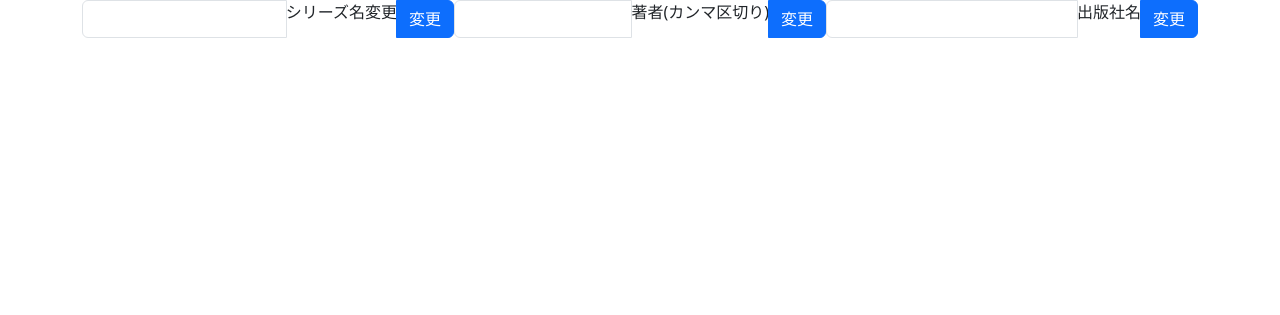
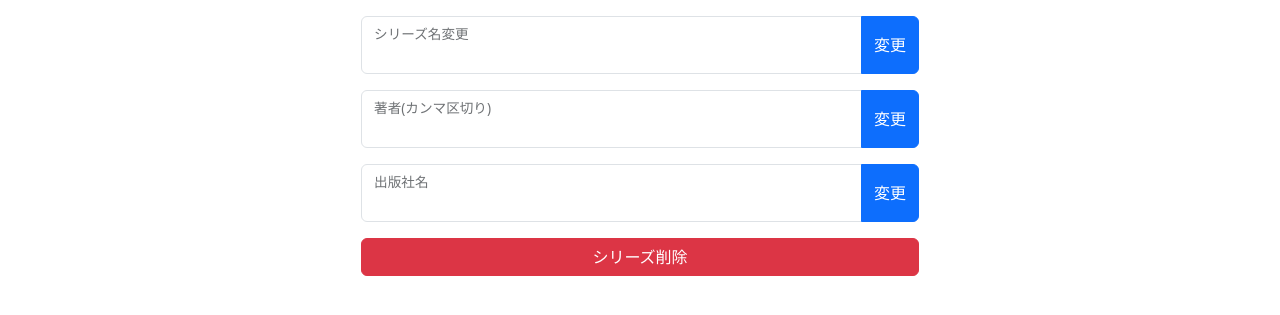
Before and after one commit to Paspenta/Paspenta_bookmanager, a Flask app: template bookmanager/templates/series_edit.html in a window 1280 px wide. Shown: the part 56-371 px from the top of the page. Run offline with Flask 3, Linux system fonts and the light colour scheme; the template is opened without the code that fills it, so the values that code supplies are empty.

Commit message:
fix series_edit layout

```diff
--- a/bookmanager/templates/series_edit.html
+++ b/bookmanager/templates/series_edit.html
@@ -3,34 +3,49 @@
 {% set title = "シリーズ編集"%}
 
 {% block content %}
-    <div class="container d-flex justify-content-center">
+    <div class="container d-flex justify-content-center mt-3">
         <form method="post" class="w-50">
             <input type="hidden" name="SeriesID" value="{{ SeriesData['SeriesID'] }}">
             <input type="hidden" name="category" value="SeriesName">
             <div class="input-group mb-3">
+                <div class="form-floating">
                     <input type="text" class="form-control" id="NewSeriesName">
                     <label for="NewSeriesName">シリーズ名変更</label>
+                </div>
                 <button class="btn btn-primary" type="submit" id="NewSeriesNameSubmit">変更</button>
             </div>
         </form>
+    </div>
+    <div class="container d-flex justify-content-center">
         <form method="post" class="w-50">
             <input type="hidden" name="SeriesID" value="{{ SeriesData['SeriesID'] }}">
             <input type="hidden" name="category" value="Authors">
             <div class="input-group mb-3">
+                <div class="form-floating">
                     <input type="text" class="form-control" id="AuthorsName">
                     <label for="AuthorsName">著者(カンマ区切り)</label>
+                </div>
                 <button class="btn btn-primary" type="submit" id="AuthorsNameSubmit">変更</button>
             </div>
         </form>
+    </div>
+    <div class="container d-flex justify-content-center">
         <form method="post" class="w-50">
             <input type="hidden" name="SeriesID" value="{{ SeriesData['SeriesID'] }}">
             <input type="hidden" name="category" value="Publisher">
             <div class="input-group mb-3">
+                <div class="form-floating">
                     <input type="text" class="form-control" id="PublisherName">
                     <label for="PublisherName">出版社名</label>
+                </div>
                 <button class="btn btn-primary" type="submit" id="PublisherNameSubmit">変更</button>
             </div>
         </form>
+    </div>
+    <div class="container d-flex justify-content-center">
+        <button type="button" class="btn btn-danger w-50" data-bs-toggle="modal" data-bs-target="#DeleteConfirm">
+            シリーズ削除
+        </button>
     </div>
     <div class="modal fade" id="DeleteConfirm" tabindex="-1" aria-labelledby="DeleteConfirmLabel" aria-hidden="true">
         <div class="modal-dialog">
@@ -41,6 +56,7 @@
                 </div>
                 <div class="modal-body">
                     本当に削除しますか?
+                    シリーズに含まれる本も全て消去されます。
                 </div>
                 <div class="modal-footer">
                     <button type="button" class="btn btn-secondary" data-bs-dismiss="modal">Close</button>
```
Lines whose indentation alone changed are shown as unchanged.
